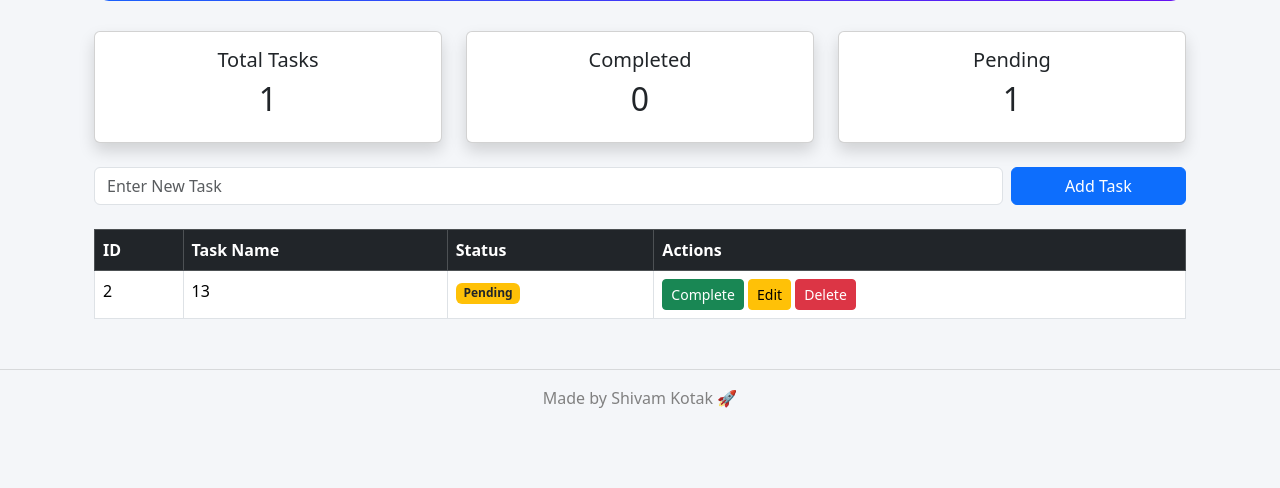
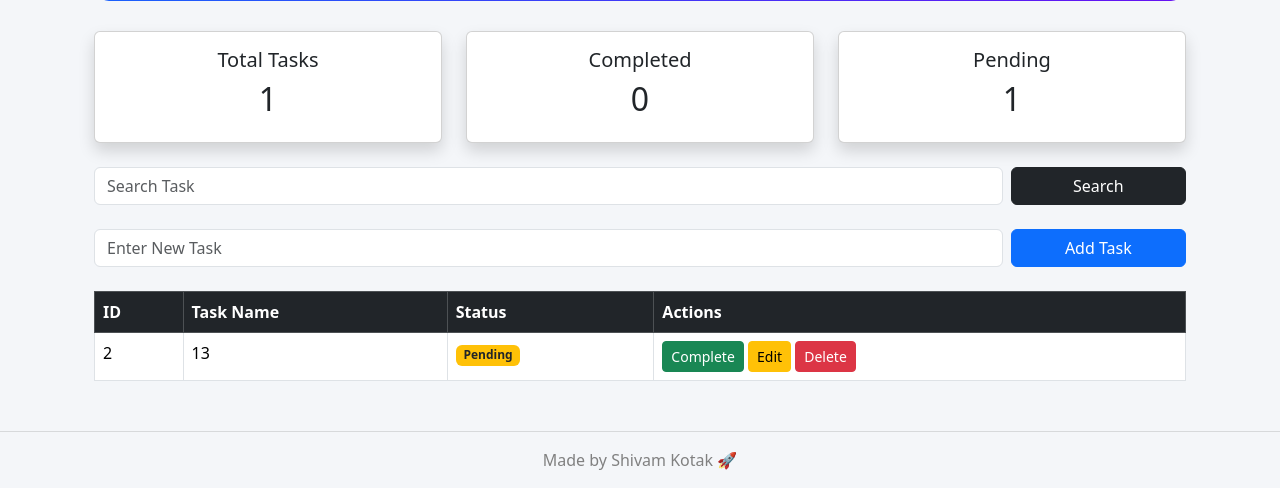
Before and after one commit to shivam1108-06/web-todo-list, a Flask app: page / in a window 1280 px wide. Shown: the part 351-839 px from the top of the page. Before the commit the page ends 759 px from the top, so only its background shows below. Run offline with Flask 3, Linux system fonts and the light colour scheme; data comes from the database, SQL or seed files in the repository.

Commit message:
Added task search feature

```diff
--- a/templates/index.html
+++ b/templates/index.html
@@ -51,6 +51,25 @@
     </div>
 
 </div>
+
+<form method="GET" action="/" class="row g-2 mb-4">
+
+    <div class="col-md-10">
+        <input
+            type="text"
+            name="search"
+            class="form-control"
+            placeholder="Search Task">
+    </div>
+
+    <div class="col-md-2">
+        <button
+            class="btn btn-dark w-100">
+            Search
+        </button>
+    </div>
+
+</form>
 
     <form action="/" method="POST" class="row g-2 mb-4">
 
```
Also changed, not shown: app.py (+7 -2 lines).
